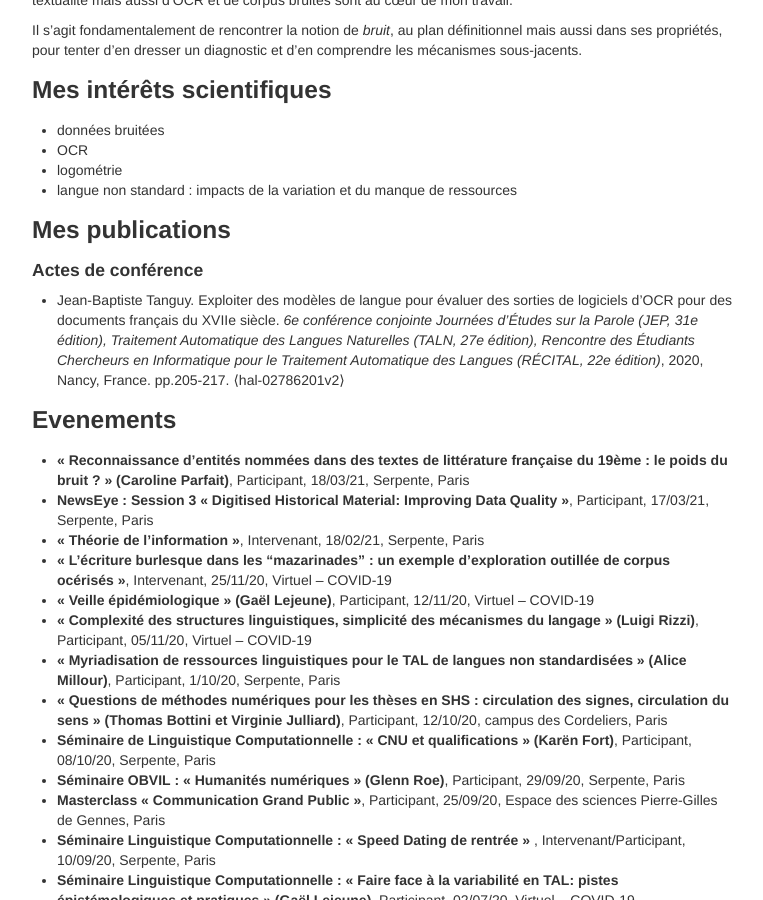
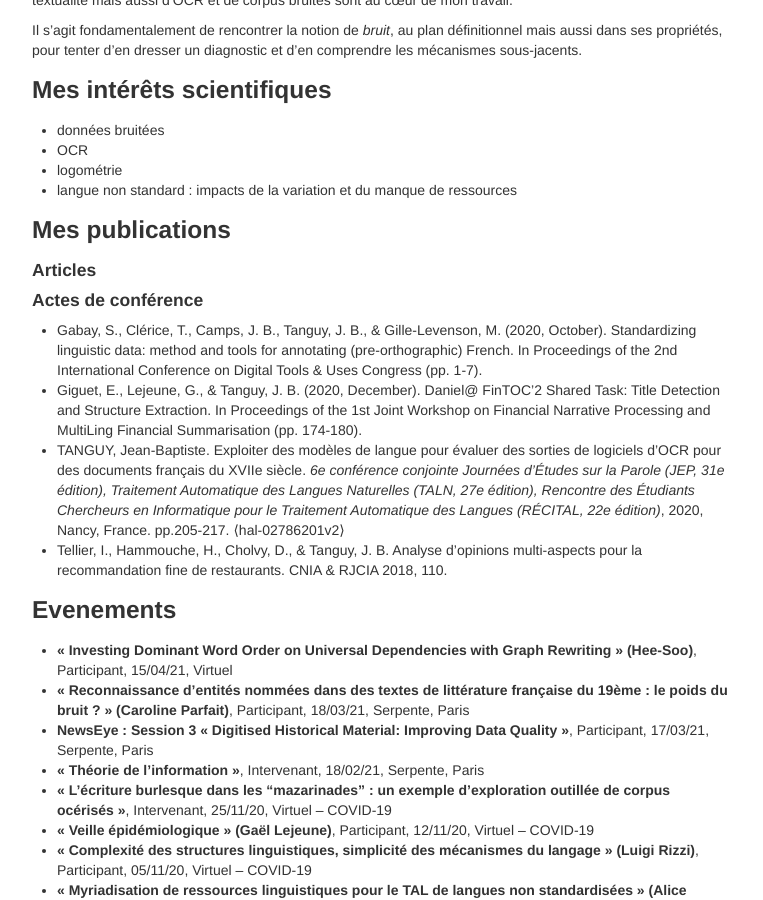
Before and after one commit to jbtanguy/jbtanguy.github.io, a Jekyll site: the page built from index.md, in a window 1280 px wide and 900 px high, scrolled down 752 px. Shown: the whole window, without its empty margins (258-1021 px from the left). Built offline with Jekyll 4.4.1, drawn with Linux system fonts in a browser that asks for light colours.

Commit message:
mise à jour

```diff
--- a/index.md
+++ b/index.md
@@ -48,11 +48,16 @@ Il s'agit fondamentalement de rencontrer la notion de <i>bruit</i>, au plan déf
 - langue non standard : impacts de la variation et du manque de ressources
 
 ### Mes publications
+#### Articles
 
 #### Actes de conférence
-- Jean-Baptiste Tanguy. Exploiter des modèles de langue pour évaluer des sorties de logiciels d’OCR pour des documents français du XVIIe siècle. <i>6e conférence conjointe Journées d'Études sur la Parole (JEP, 31e édition), Traitement Automatique des Langues Naturelles (TALN, 27e édition), Rencontre des Étudiants Chercheurs en Informatique pour le Traitement Automatique des Langues (RÉCITAL, 22e édition)</i>, 2020, Nancy, France. pp.205-217. ⟨hal-02786201v2⟩
+- Gabay, S., Clérice, T., Camps, J. B., Tanguy, J. B., & Gille-Levenson, M. (2020, October). Standardizing linguistic data: method and tools for annotating (pre-orthographic) French. In Proceedings of the 2nd International Conference on Digital Tools & Uses Congress (pp. 1-7).
+- Giguet, E., Lejeune, G., & Tanguy, J. B. (2020, December). Daniel@ FinTOC’2 Shared Task: Title Detection and Structure Extraction. In Proceedings of the 1st Joint Workshop on Financial Narrative Processing and MultiLing Financial Summarisation (pp. 174-180).
+- TANGUY, Jean-Baptiste. Exploiter des modèles de langue pour évaluer des sorties de logiciels d’OCR pour des documents français du XVIIe siècle. <i>6e conférence conjointe Journées d'Études sur la Parole (JEP, 31e édition), Traitement Automatique des Langues Naturelles (TALN, 27e édition), Rencontre des Étudiants Chercheurs en Informatique pour le Traitement Automatique des Langues (RÉCITAL, 22e édition)</i>, 2020, Nancy, France. pp.205-217. ⟨hal-02786201v2⟩
+- Tellier, I., Hammouche, H., Cholvy, D., & Tanguy, J. B. Analyse d’opinions multi-aspects pour la recommandation fine de restaurants. CNIA & RJCIA 2018, 110.
 
 ### Evenements
+- <b>« Investing Dominant Word Order on Universal Dependencies with Graph Rewriting » (Hee-Soo)</b>, Participant, 15/04/21, Virtuel
 - <b>« Reconnaissance d'entités nommées dans des textes de littérature française du 19ème : le poids du bruit ? » (Caroline Parfait)</b>, Participant, 18/03/21, Serpente, Paris
 - <b>NewsEye : Session 3 « Digitised Historical Material: Improving Data Quality »</b>, Participant, 17/03/21, Serpente, Paris
 - <b>« Théorie de l’information »</b>, Intervenant, 18/02/21, Serpente, Paris
```
